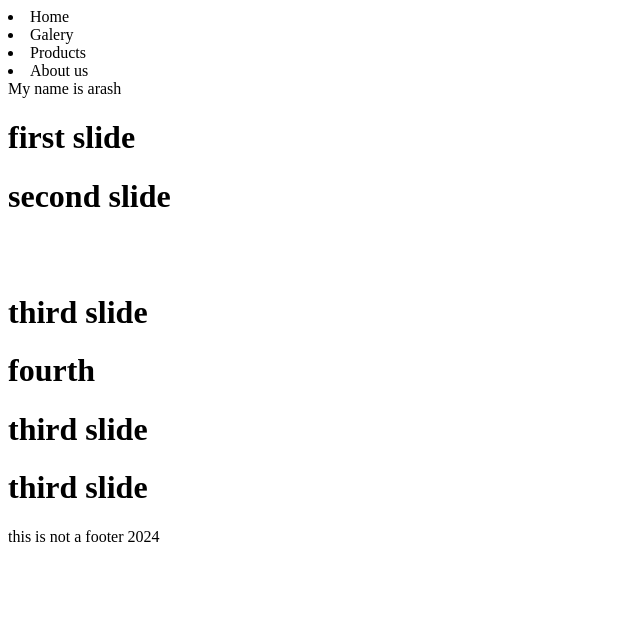
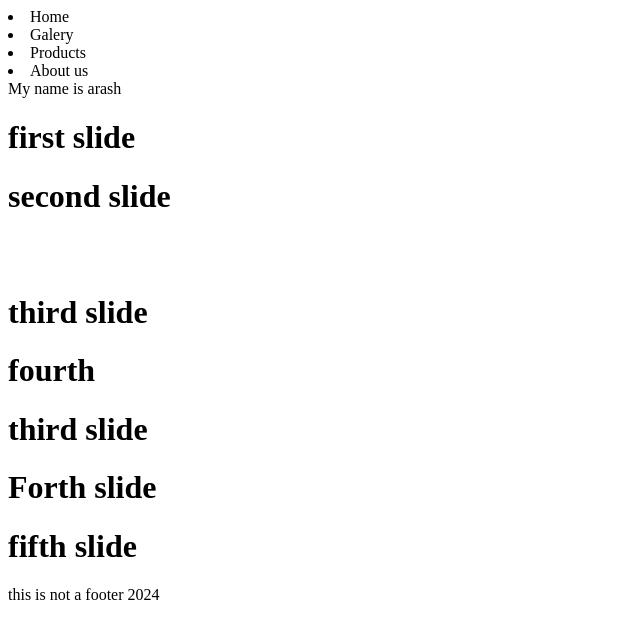
Before and after one commit to arashrezaei84work/git-practice, a plain HTML site: page index.html in a window 1280 px wide. Shown: the whole page, without its empty margins (0-640 px from the left). Drawn offline with Linux system fonts and the light colour scheme.

Commit message:
slide 5 add

```diff
--- a/index.html
+++ b/index.html
@@ -1,3 +1,7 @@
+<!-- tranning -->
+
+
+
 <!DOCTYPE html>
 <html lang="en">
 <head>
@@ -25,7 +29,8 @@
         <h1>third slide</h1>
         <h1>fourth</h1>
         <h1>third slide</h1>
-        <h1>third slide</h1>
+        <h1>Forth slide</h1>
+        <h1>fifth slide</h1>
     </div>
     <footer>
         this is not a footer 2024
```
